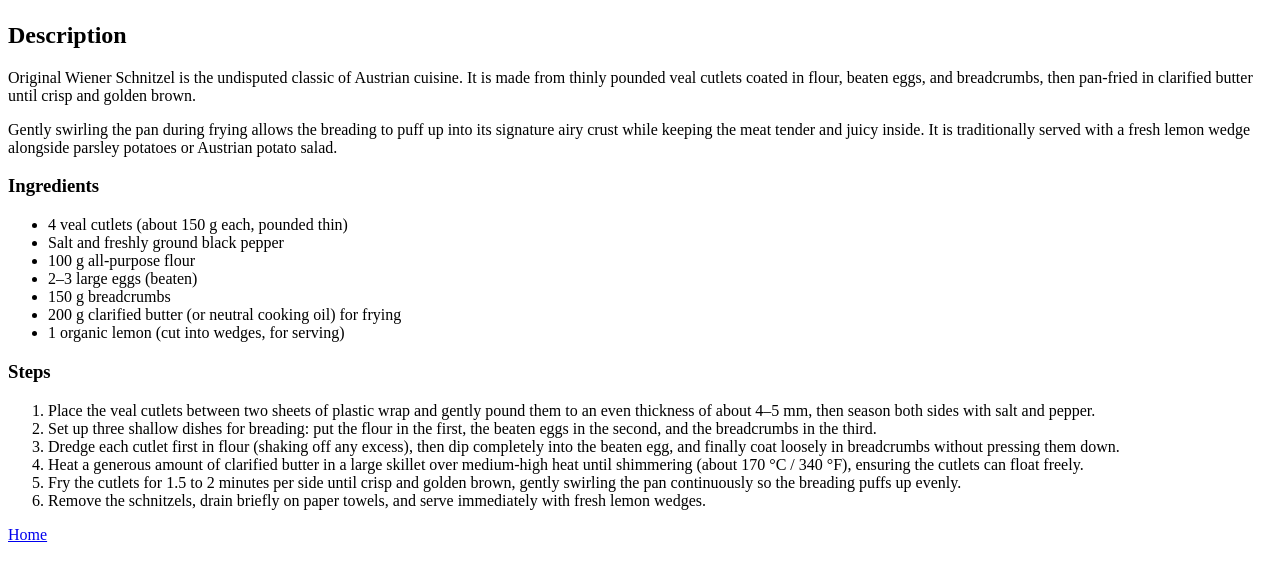
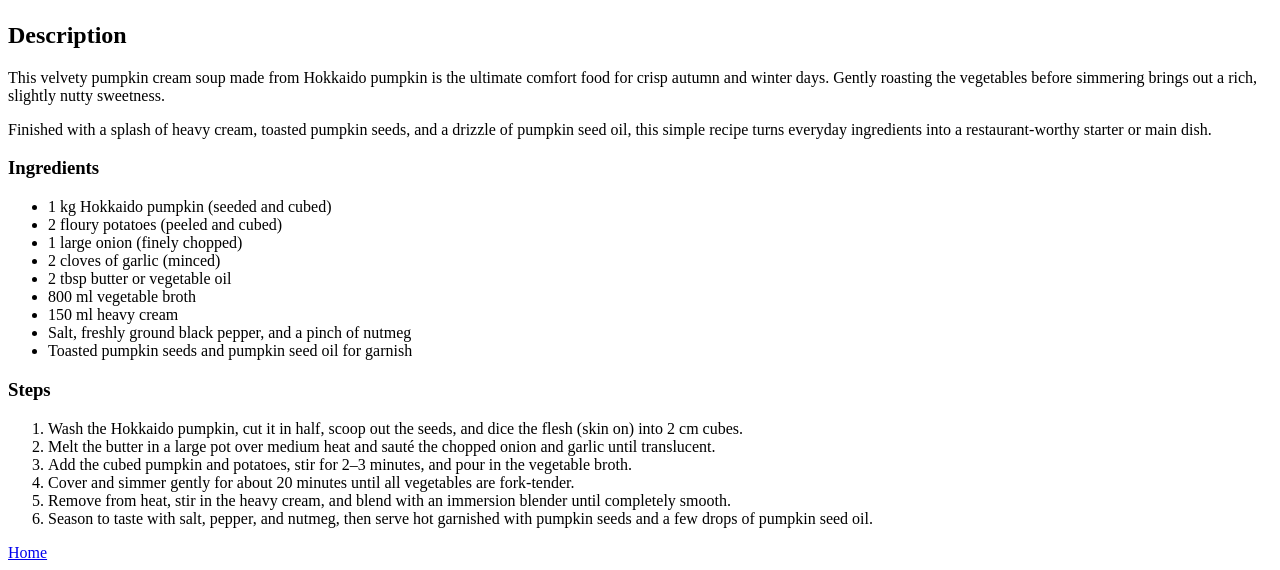
Before and after one commit to thomas-krumpak/odin-recipes, a plain HTML site: page recipes/kürbiscremesuppe.html in a window 1280 px wide. Shown: the part 682-1252 px from the top of the page. Drawn offline with Linux system fonts and the light colour scheme.

Commit message:
Add heading description and steps

```diff
--- a/recipes/kürbiscremesuppe.html
+++ b/recipes/kürbiscremesuppe.html
@@ -6,36 +6,34 @@
     <title>Document</title>
 </head>
 <body>
-    <h1>Das Wiener-Schnitzel</h1>
-    <img src="../images/schnitzel.jpg" alt="A Wiener schnitzel served with ribbon noodles" style="height: 600px; width: 800px">
+    <h1>Die Kürbiscremesuppe</h1>
+    <img src="../images/kürbiscremesuppe.jpg" alt="Picture of a pumpkin cream soup with pumpkin seeds" style="height: 600px; width: 800px">
 
     <h2>Description</h2>
-    <p>
-    Original Wiener Schnitzel is the undisputed classic of Austrian cuisine. It is made from thinly pounded veal cutlets coated in flour, beaten eggs, and breadcrumbs, then pan-fried in clarified butter until crisp and golden brown.
-    </p>
-    <p>
-    Gently swirling the pan during frying allows the breading to puff up into its signature airy crust while keeping the meat tender and juicy inside. It is traditionally served with a fresh lemon wedge alongside parsley potatoes or Austrian potato salad.
-    </p>
+    <p>This velvety pumpkin cream soup made from Hokkaido pumpkin is the ultimate comfort food for crisp autumn and winter days. Gently roasting the vegetables before simmering brings out a rich, slightly nutty sweetness.</p>
+    <p>Finished with a splash of heavy cream, toasted pumpkin seeds, and a drizzle of pumpkin seed oil, this simple recipe turns everyday ingredients into a restaurant-worthy starter or main dish.</p>
 
     <h3>Ingredients</h3>
     <ul>
-      <li>4 veal cutlets (about 150 g each, pounded thin)</li>
-      <li>Salt and freshly ground black pepper</li>
-      <li>100 g all-purpose flour</li>
-      <li>2–3 large eggs (beaten)</li>
-      <li>150 g breadcrumbs</li>
-      <li>200 g clarified butter (or neutral cooking oil) for frying</li>
-      <li>1 organic lemon (cut into wedges, for serving)</li>
+      <li>1 kg Hokkaido pumpkin (seeded and cubed)</li>
+      <li>2 floury potatoes (peeled and cubed)</li>
+      <li>1 large onion (finely chopped)</li>
+      <li>2 cloves of garlic (minced)</li>
+      <li>2 tbsp butter or vegetable oil</li>
+      <li>800 ml vegetable broth</li>
+      <li>150 ml heavy cream</li>
+      <li>Salt, freshly ground black pepper, and a pinch of nutmeg</li>
+      <li>Toasted pumpkin seeds and pumpkin seed oil for garnish</li>
     </ul>
 
     <h3>Steps</h3>
     <ol>
-      <li>Place the veal cutlets between two sheets of plastic wrap and gently pound them to an even thickness of about 4–5 mm, then season both sides with salt and pepper.</li>
-      <li>Set up three shallow dishes for breading: put the flour in the first, the beaten eggs in the second, and the breadcrumbs in the third.</li>
-      <li>Dredge each cutlet first in flour (shaking off any excess), then dip completely into the beaten egg, and finally coat loosely in breadcrumbs without pressing them down.</li>
-      <li>Heat a generous amount of clarified butter in a large skillet over medium-high heat until shimmering (about 170 °C / 340 °F), ensuring the cutlets can float freely.</li>
-      <li>Fry the cutlets for 1.5 to 2 minutes per side until crisp and golden brown, gently swirling the pan continuously so the breading puffs up evenly.</li>
-      <li>Remove the schnitzels, drain briefly on paper towels, and serve immediately with fresh lemon wedges.</li>
+       <li>Wash the Hokkaido pumpkin, cut it in half, scoop out the seeds, and dice the flesh (skin on) into 2 cm cubes.</li>
+       <li>Melt the butter in a large pot over medium heat and sauté the chopped onion and garlic until translucent.</li>
+       <li>Add the cubed pumpkin and potatoes, stir for 2–3 minutes, and pour in the vegetable broth.</li>
+       <li>Cover and simmer gently for about 20 minutes until all vegetables are fork-tender.</li>
+       <li>Remove from heat, stir in the heavy cream, and blend with an immersion blender until completely smooth.</li>
+       <li>Season to taste with salt, pepper, and nutmeg, then serve hot garnished with pumpkin seeds and a few drops of pumpkin seed oil.</li>
     </ol>
 
     <a href="../index.html">Home</a>
```
